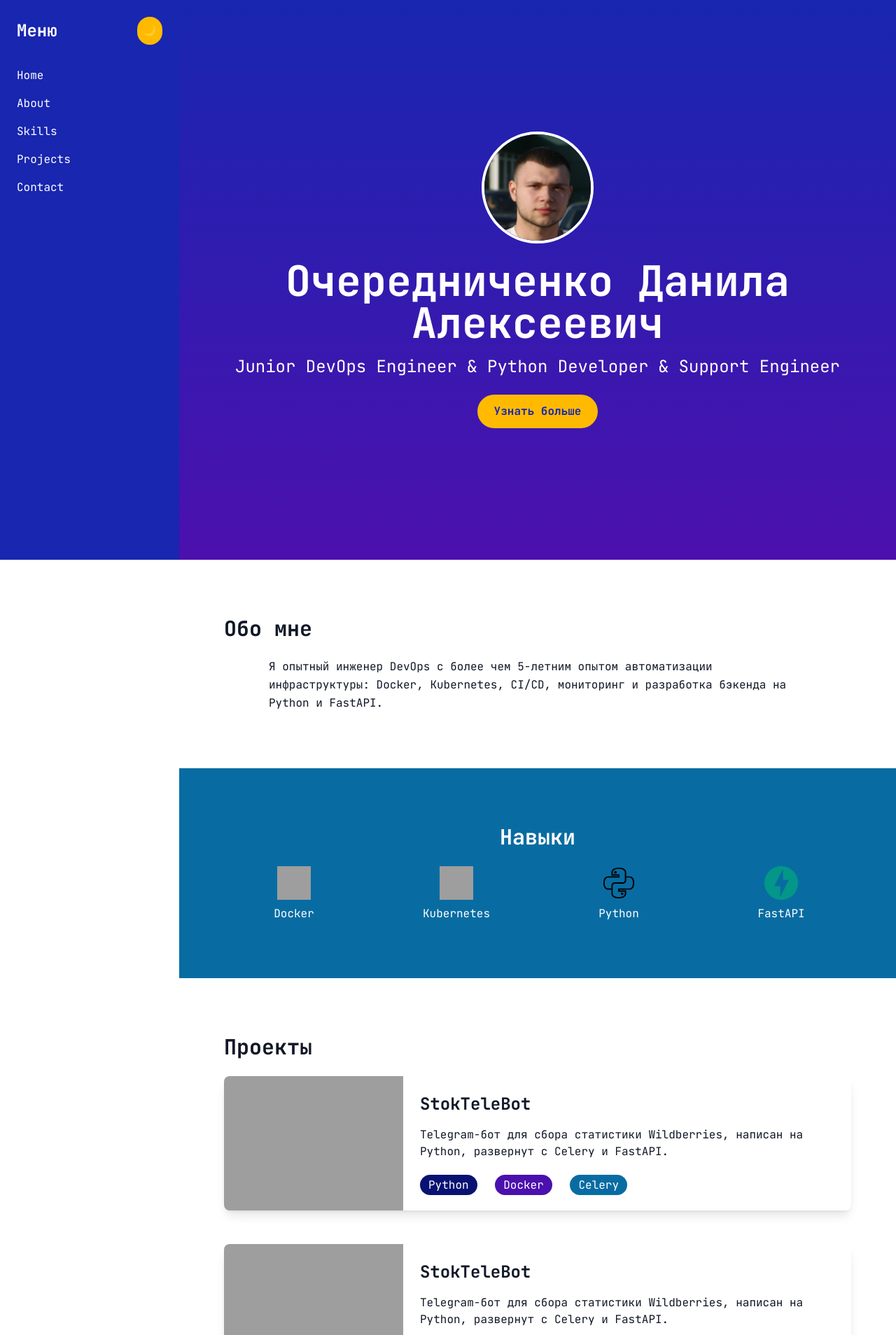
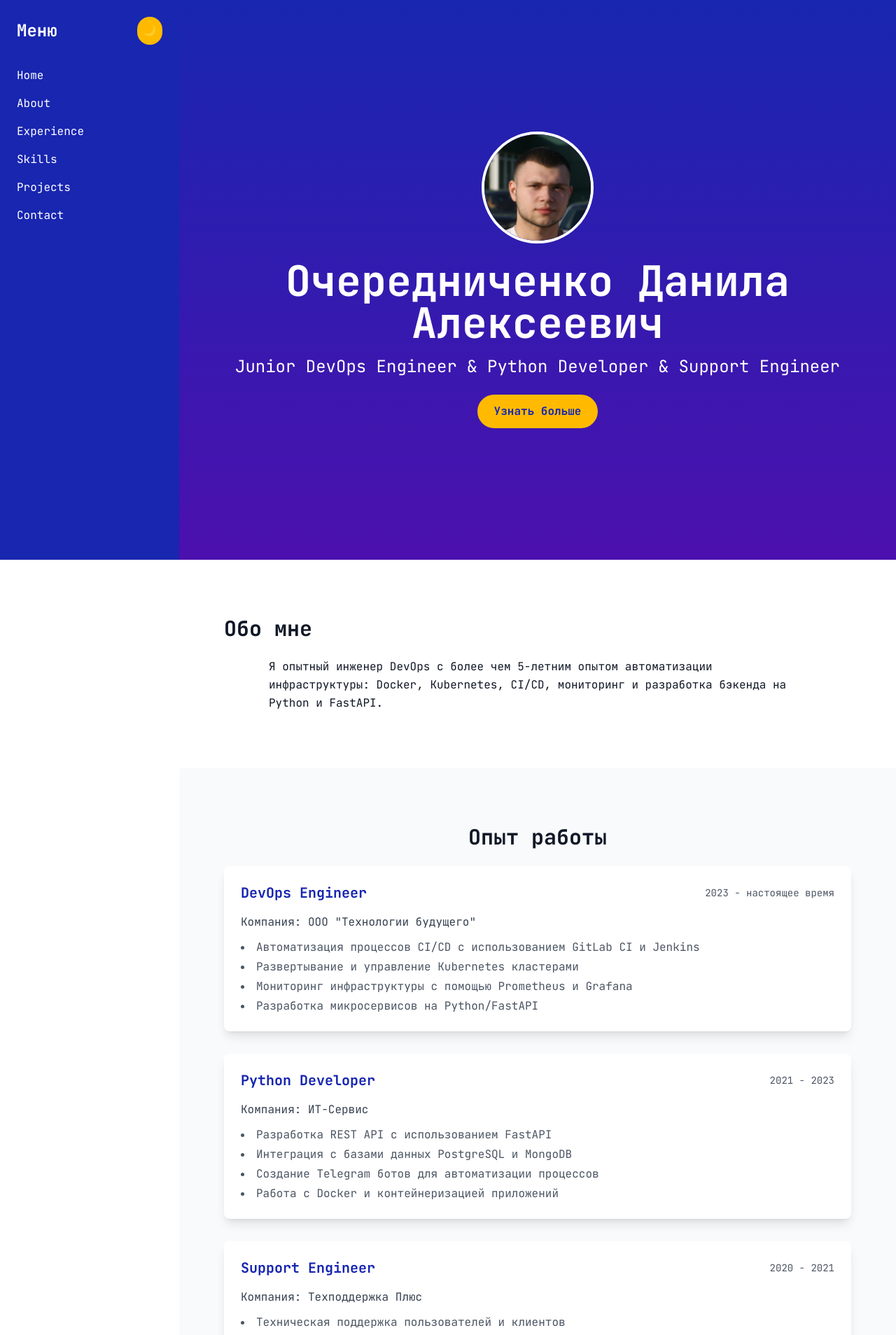
Before and after one commit to IDRGI-hub/IamDRG, a FastAPI app: page / in a window 1280 px wide. Shown: the top 1908 px of the page at 70% size. Run offline with FastAPI, Linux system fonts and the light colour scheme; some libraries are stand-ins or nearby versions; grey boxes are pictures that could not be loaded.

Commit message:
исправления

```diff
--- a/app/templates/index.html
+++ b/app/templates/index.html
@@ -30,6 +30,13 @@
     [data-theme="dark"] .bg-white { background-color: #1a1a1a; }
     [data-theme="dark"] .text-gray-900 { color: #e5e5e5; }
     [data-theme="dark"] .shadow-lg { box-shadow: 0 10px 15px -3px rgba(0, 0, 0, 0.3); }
+    [data-theme="dark"] .bg-white .text-2xl { color: #e5e5e5; }
+    [data-theme="dark"] .bg-white p { color: #d1d5db; }
+    [data-theme="dark"] .bg-white span { color: #e5e5e5; }
+    [data-theme="dark"] .bg-gray-50 { background-color: #2a2a2a; }
+    [data-theme="dark"] .bg-white .text-xl { color: #e5e5e5; }
+    [data-theme="dark"] .bg-white .text-gray-700 { color: #d1d5db; }
+    [data-theme="dark"] .bg-white .text-gray-600 { color: #9ca3af; }
     .theme-toggle {
       transition: all 0.3s ease;
     }
@@ -51,6 +58,7 @@
       <nav class="space-y-4">
         <a href="#hero" class="block hover:text-accent">Home</a>
         <a href="#about" class="block hover:text-accent">About</a>
+        <a href="#experience" class="block hover:text-accent">Experience</a>
         <a href="#skills" class="block hover:text-accent">Skills</a>
         <a href="#projects" class="block hover:text-accent">Projects</a>
         <a href="#contact" class="block hover:text-accent">Contact</a>
@@ -58,7 +66,7 @@
     </div>
   </div>
   <!-- Hamburger -->
-  <button id="hamburger" class="fixed top-4 left-4 z-20 md:hidden p-2 bg-primary text-white rounded-md">
+  <button id="hamburger" class="fixed top-4 left-4 z-20 md:hidden p-2 bg-primary text-white rounded-md transition-all duration-300 hover:bg-primary-dark">
     ☰
   </button>
 
@@ -75,6 +83,57 @@
     <section id="about" class="py-20 px-4 md:px-16">
       <h2 class="text-3xl font-bold mb-6">Обо мне</h2>
       <p class="max-w-3xl mx-auto leading-relaxed">Я опытный инженер DevOps с более чем 5-летним опытом автоматизации инфраструктуры: Docker, Kubernetes, CI/CD, мониторинг и разработка бэкенда на Python и FastAPI.</p>
+    </section>
+
+    <!-- Experience -->
+    <section id="experience" class="py-20 px-4 md:px-16 bg-gray-50">
+      <h2 class="text-3xl font-bold mb-6 text-center">Опыт работы</h2>
+      <div class="max-w-4xl mx-auto space-y-8">
+        <!-- Experience Item 1 -->
+        <div class="bg-white p-6 rounded-lg shadow-lg hover:shadow-xl transition-shadow">
+          <div class="flex flex-col md:flex-row md:items-center md:justify-between mb-4">
+            <h3 class="text-xl font-semibold text-primary">DevOps Engineer</h3>
+            <span class="text-sm text-gray-600 mt-2 md:mt-0">2023 - настоящее время</span>
+          </div>
+          <p class="text-gray-700 mb-3">Компания: ООО "Технологии будущего"</p>
+          <ul class="list-disc list-inside text-gray-600 space-y-1">
+            <li>Автоматизация процессов CI/CD с использованием GitLab CI и Jenkins</li>
+            <li>Развертывание и управление Kubernetes кластерами</li>
+            <li>Мониторинг инфраструктуры с помощью Prometheus и Grafana</li>
+            <li>Разработка микросервисов на Python/FastAPI</li>
+          </ul>
+        </div>
+
+        <!-- Experience Item 2 -->
+        <div class="bg-white p-6 rounded-lg shadow-lg hover:shadow-xl transition-shadow">
+          <div class="flex flex-col md:flex-row md:items-center md:justify-between mb-4">
+            <h3 class="text-xl font-semibold text-primary">Python Developer</h3>
+            <span class="text-sm text-gray-600 mt-2 md:mt-0">2021 - 2023</span>
+          </div>
+          <p class="text-gray-700 mb-3">Компания: ИТ-Сервис</p>
+          <ul class="list-disc list-inside text-gray-600 space-y-1">
+            <li>Разработка REST API с использованием FastAPI</li>
+            <li>Интеграция с базами данных PostgreSQL и MongoDB</li>
+            <li>Создание Telegram ботов для автоматизации процессов</li>
+            <li>Работа с Docker и контейнеризацией приложений</li>
+          </ul>
+        </div>
+
+        <!-- Experience Item 3 -->
+        <div class="bg-white p-6 rounded-lg shadow-lg hover:shadow-xl transition-shadow">
+          <div class="flex flex-col md:flex-row md:items-center md:justify-between mb-4">
+            <h3 class="text-xl font-semibold text-primary">Support Engineer</h3>
+            <span class="text-sm text-gray-600 mt-2 md:mt-0">2020 - 2021</span>
+          </div>
+          <p class="text-gray-700 mb-3">Компания: Техподдержка Плюс</p>
+          <ul class="list-disc list-inside text-gray-600 space-y-1">
+            <li>Техническая поддержка пользователей и клиентов</li>
+            <li>Диагностика и решение проблем с инфраструктурой</li>
+            <li>Документирование процессов и создание инструкций</li>
+            <li>Работа с системами мониторинга и логирования</li>
+          </ul>
+        </div>
+      </div>
     </section>
 
     <!-- Skills -->
@@ -119,7 +178,7 @@
         </div>
         <div class="md:flex bg-white shadow-lg rounded-lg overflow-hidden hover:shadow-2xl transition-shadow">
           <img src="/static/projects/project1.png" alt="Project1" class="w-full md:w-1/3 h-48 object-cover">
-          <div class="p-6 flex flex-col justify-between">
+          <div class="p-6 flex flex-col justify-between ">
             <h3 class="text-2xl font-semibold mb-2">StokTeleBot</h3>
             <p class="mb-4">Telegram-бот для сбора статистики Wildberries, написан на Python, развернут с Celery и FastAPI.</p>
             <div class="space-x-4">
@@ -148,6 +207,9 @@
     const hamburger = document.getElementById('hamburger');
     hamburger.addEventListener('click', () => {
       sidebar.classList.toggle('-translate-x-full');
+      // Hide hamburger when sidebar is open
+      hamburger.style.opacity = sidebar.classList.contains('-translate-x-full') ? '1' : '0';
+      hamburger.style.pointerEvents = sidebar.classList.contains('-translate-x-full') ? 'auto' : 'none';
     });
 
     // Theme toggle functionality
```
